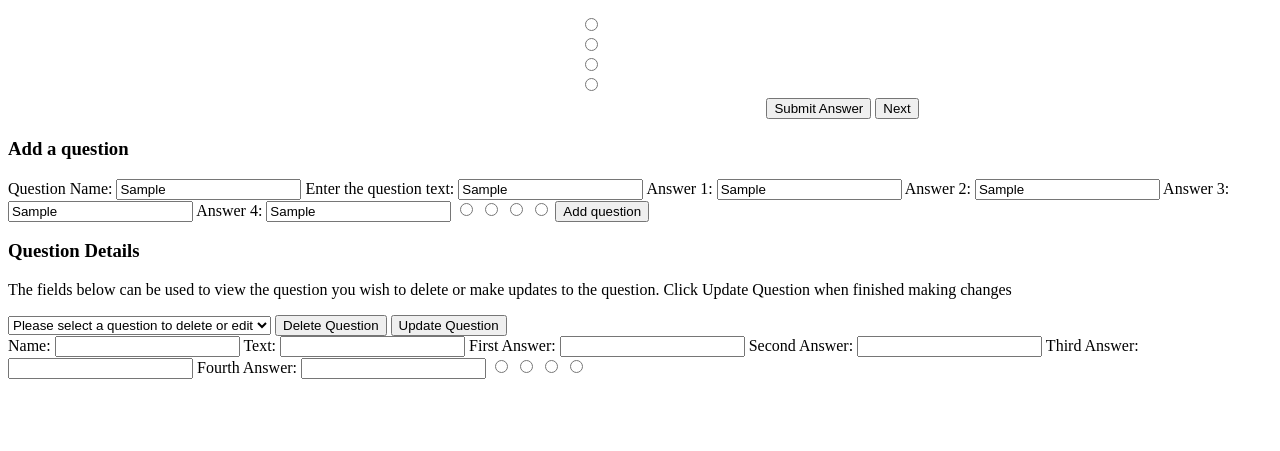
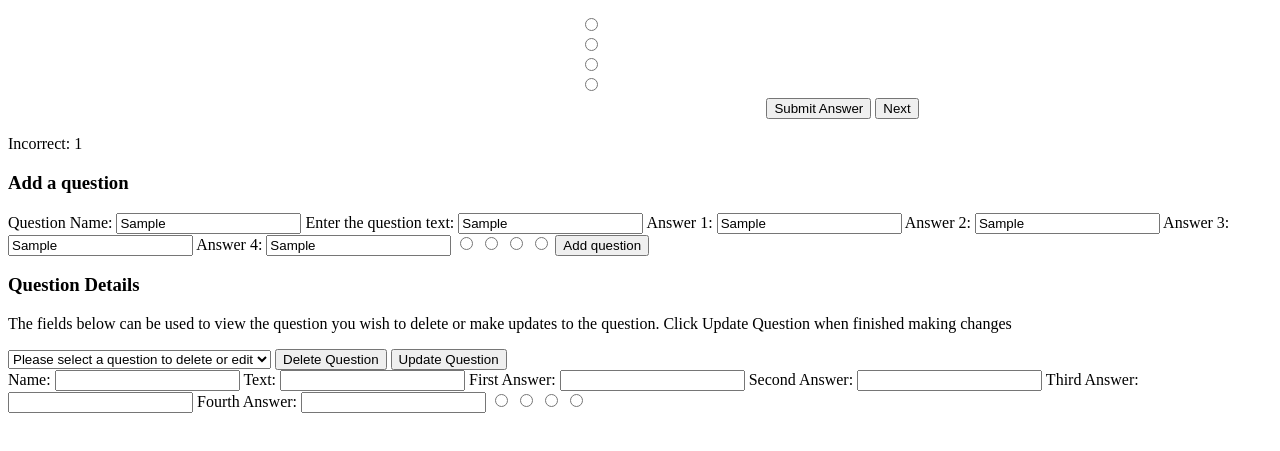
Before and after one commit to bdrencher/BDR-Winter-2020-FlashCard-Project, a website: page public/index.html in a window 1280 px wide. Both pictures are taken after typing "Sample", "Sample", "Sample", "Sample", "Sample", "Sample" into the empty fields and a click on the button "Submit Answer". Shown: the part 127-578 px from the top of the page. Drawn offline with nearby package versions, Linux system fonts and the light colour scheme; no server answers.

Commit message:
adding functionality for score keeping

```diff
--- a/public/index.html
+++ b/public/index.html
@@ -41,6 +41,11 @@
         <div id="contentButtons">
             <button class="actionButton" onclick="submitAnswer()">Submit Answer</button>
             <button class="actionButton" onclick="getNextQuestion()">Next</button>
+        </div>
+
+        <div id="stats">
+            <p id="incorrect"></p>
+            <p id="correct"></p>
         </div>
 
         <h3>Add a question</h3>
--- a/public/views/clientSide.js
+++ b/public/views/clientSide.js
@@ -1,4 +1,7 @@
 localStorage.setItem('idIndex', JSON.stringify(0));
+localStorage.setItem('incorrect', JSON.stringify(0));
+localStorage.setItem('correct', JSON.stringify(0));
+localStorage.setItem('answer', JSON.stringify(0));
 
 function validateInput()
 {
@@ -79,13 +82,30 @@ function getNextQuestion()
             $('#answerTwoText').prop('innerText', data.question.answertwotext);
             $('#answerThreeText').prop('innerText', data.question.answerthreetext);
             $('#answerFourText').prop('innerText', data.question.answerfourtext);
+            localStorage.setItem('answer', JSON.stringify(data.question.answer));
         });
     });
 }
 
 function submitAnswer()
 {
+    let correct = JSON.parse(localStorage.getItem('correct'));
+    let incorrect = JSON.parse(localStorage.getItem('incorrect'));
+    const correctAnswer = localStorage.getItem('answer');
+    const selection = $('input[name=radioAnswer]:checked').val();
 
+    if (selection == correctAnswer)
+    {
+        correct += 1;
+        $('#correct').prop('innerText', 'Correct: ' + correct);
+    }
+    else
+    {
+        incorrect += 1;
+        $('#incorrect').prop('innerText', 'Incorrect: ' + incorrect);
+    }
+
+    localStorage.setItem('answer', JSON.stringify(0));
 }
 
 function getListOfQuestions()
```
